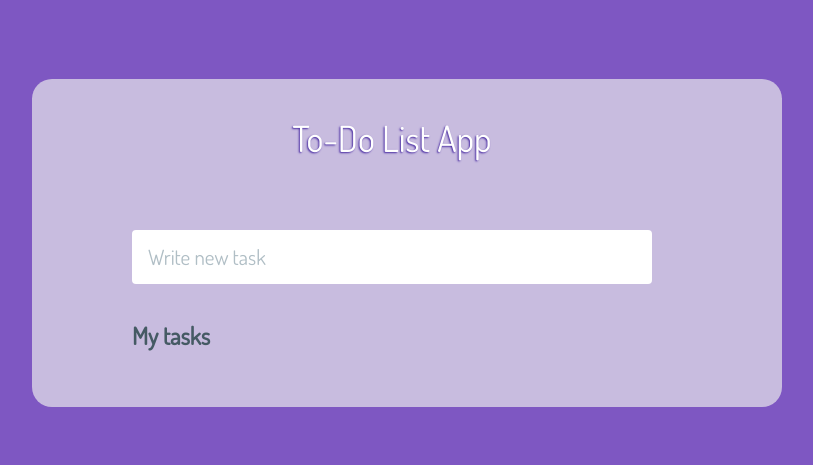
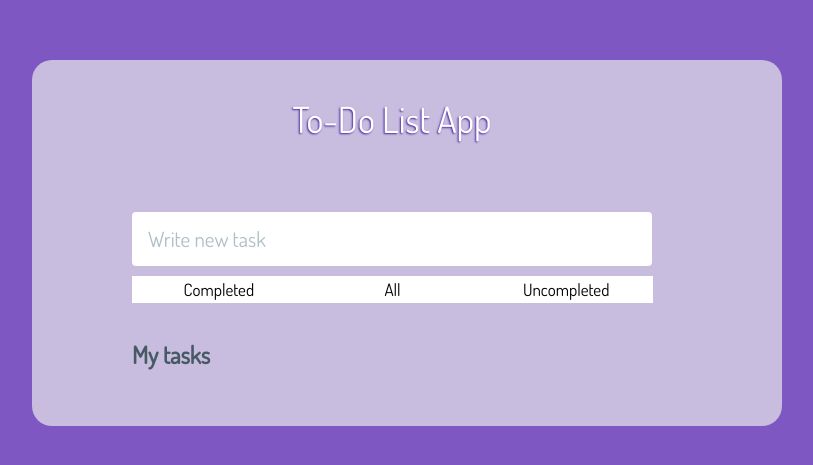
Before and after one commit to dollarino1/todolist-app, a React (Create React App) app: page / in a window 1280 px wide. Shown: the part 157-622 px from the top of the page, without its empty margins (233-1046 px from the left). Built offline with nearby package versions, Linux system fonts and the light colour scheme.

Commit message:
added filtering todos(completed, uncompleted)

```diff
--- a/src/App.js
+++ b/src/App.js
@@ -1,13 +1,32 @@
 import './css/App.css';
-import React, { useState } from 'react'
+import React, { useState, useEffect } from 'react'
 import Main from './components/Main/Main';
-import { BrowserRouter } from 'react-router-dom';
 
 function App() {
   const [todos, setTodos] = useState([])
+  const [status, setStatus] = useState('all')
+  const [filteredTodos, setFilteredTodos] = useState([])
+
+  useEffect (() => {
+    filterHandler()
+  }, [todos, status])
+
+  const filterHandler = () => {
+    switch(status) {
+      case 'completed':
+        setFilteredTodos(todos.filter(todo => todo.completed == true))
+        break;
+      case 'uncompleted':
+        setFilteredTodos(todos.filter(todo => todo.completed == false))
+        break;
+      default:
+        setFilteredTodos(todos)
+        break;
+    }
+  }
   return (
       <div className="App__wrapper">
-        <Main setTodos={setTodos} todos={todos} />
+        <Main filteredTodos={filteredTodos} setStatus={setStatus} setTodos={setTodos} todos={todos} />
       </div>
 
   );
--- a/src/components/Main/Main.jsx
+++ b/src/components/Main/Main.jsx
@@ -23,9 +23,13 @@ const Main = (props) => {
             return errors
         }
     })
-
-    let taskElements = props.todos.map((todo) => <MyTasks key={todo.id} taskText={todo.taskText}
-                                                        setTodos={props.setTodos} todos={props.todos} todo={todo}/>)
+    const statusTaskHandler = (e) => {
+        props.setStatus(e.target.value)
+        console.log(e.target.value)
+    }
+    let taskElements = props.filteredTodos.map((todo) => <MyTasks key={todo.id} taskText={todo.taskText}
+                                                        setTodos={props.setTodos} todos={props.todos}
+                                                        todo={todo} completed={todo.completed}/>)
 
     return <div className="main__section">
         <form className="main__form" onSubmit={formik.handleSubmit}>
@@ -39,6 +43,11 @@ const Main = (props) => {
                 </div>
             </div>
         </form>
+        <div className="main__filter">
+            <button onClick={statusTaskHandler} value="completed" className="main__filterOption">Completed</button>
+            <button onClick={statusTaskHandler} value="all" className="main__filterOption">All</button>
+            <button onClick={statusTaskHandler} value="uncompleted" className="main__filterOption">Uncompleted</button>
+        </div>
         <div className='main__tasklist'>
             <h2>My tasks</h2>
             {taskElements}
--- a/src/components/Main/MyTasks.jsx
+++ b/src/components/Main/MyTasks.jsx
@@ -24,25 +24,46 @@ const MyTasks = (props) => {
         props.setTodos(props.todos.filter(el => el.id !== props.todo.id))
     }
     const completeTaskHandler = () => {
-
+        props.setTodos(props.todos.map((item) => {
+            if (item.id === props.todo.id) {
+                return {
+                    ...item,
+                    completed: !item.completed
+                }
+            }
+            return item
+        }))
     }
     //generate random id for input and label(for proper work of css animation)
     const [id] = useState(_uniqueId('prefix-'))
 
     return (
         <>
-            {editMode
+            {props.completed
+            ? <div id='checklist' className="main__task">
+            <input id={id} type="checkbox" checked onClick={completeTaskHandler} name="taskCheckbox"/>
+            <label for={id} >{props.taskText}</label>
+            <a className='close' onClick={deleteTaskHandler}></a>
+            </div>
+            : <div id='checklist' className="main__task">
+            <input id={id} type="checkbox" onClick={completeTaskHandler} name="taskCheckbox"/>
+            <label onDoubleClick={activateEditMode} for={id} >{props.taskText}</label>
+            <a className='close' onClick={deleteTaskHandler}></a>
+            </div>}
+        </>
+        /*<>
+            /*{editMode
             ? <div className="main__task">
             <input onChange={onTaskTextChange} autoFocus={true} onBlur={deactivateEditMode}
             value={taskText} id={id} type="text" name="taskCheckbox"/>
             </div>
             : <div id='checklist' className="main__task">
-            <input id={id} type="checkbox" name="taskCheckbox"/>
+            <input id={id} type="checkbox" onClick={completeTaskHandler} name="taskCheckbox"/>
             <label onDoubleClick={activateEditMode} for={id} >{props.taskText}</label>
             <a className='close' onClick={deleteTaskHandler}></a>
             </div>
             }
-        </>
+        </>*/
     )
 }
 export default MyTasks
--- a/src/css/App.css
+++ b/src/css/App.css
@@ -570,4 +570,35 @@ body {
   -webkit-transform: rotate(-45deg);
           transform: rotate(-45deg);
 }
+
+.main__filter {
+  display: -webkit-box;
+  display: -ms-flexbox;
+  display: flex;
+  -webkit-box-pack: justify;
+      -ms-flex-pack: justify;
+          justify-content: space-between;
+  padding-right: 129px;
+  padding-top: 10px;
+}
+
+.main__filterOption {
+  width: 200px;
+  background: #ffffff;
+  text-align: center;
+  cursor: pointer;
+  font-size: 17px;
+  padding: 3px 0;
+  font-family: "Dosis", sans-serif;
+}
+
+.main__filterOption:hover {
+  background: rgba(255, 255, 255, 0.466);
+  color: white;
+}
+
+button {
+  border: none;
+  font-weight: lighter;
+}
 /*# sourceMappingURL=App.css.map */
--- a/src/css/App.scss
+++ b/src/css/App.scss
@@ -71,3 +71,27 @@ a {
 .close:after {
   transform: rotate(-45deg);
 }
+
+.main__filter {
+  display: flex;
+  justify-content: space-between;
+  padding-right: 129px;
+  padding-top: 10px;
+}
+.main__filterOption {
+  width: 200px;
+  background: #ffffff;
+  text-align: center;
+  cursor: pointer;
+  font-size: 17px;
+  padding: 3px 0;
+  font-family: "Dosis", sans-serif;
+}
+.main__filterOption:hover {
+  background:rgba(255, 255, 255, 0.466);
+  color: rgb(255, 255, 255);
+}
+button {
+  border: none;
+  font-weight: lighter;
+}
```
Also changed, not shown: 1 other file (tests, documents, lock files or other folders).
